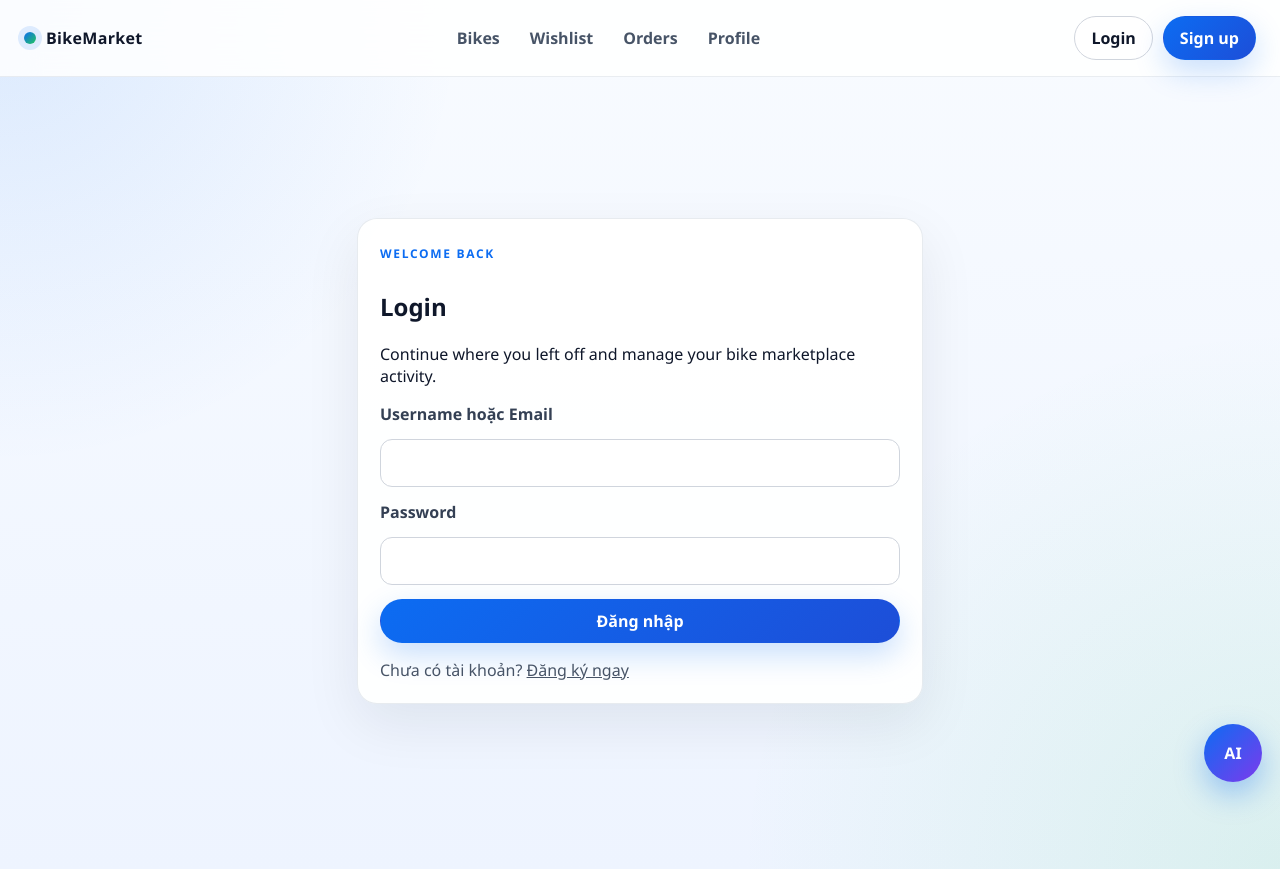
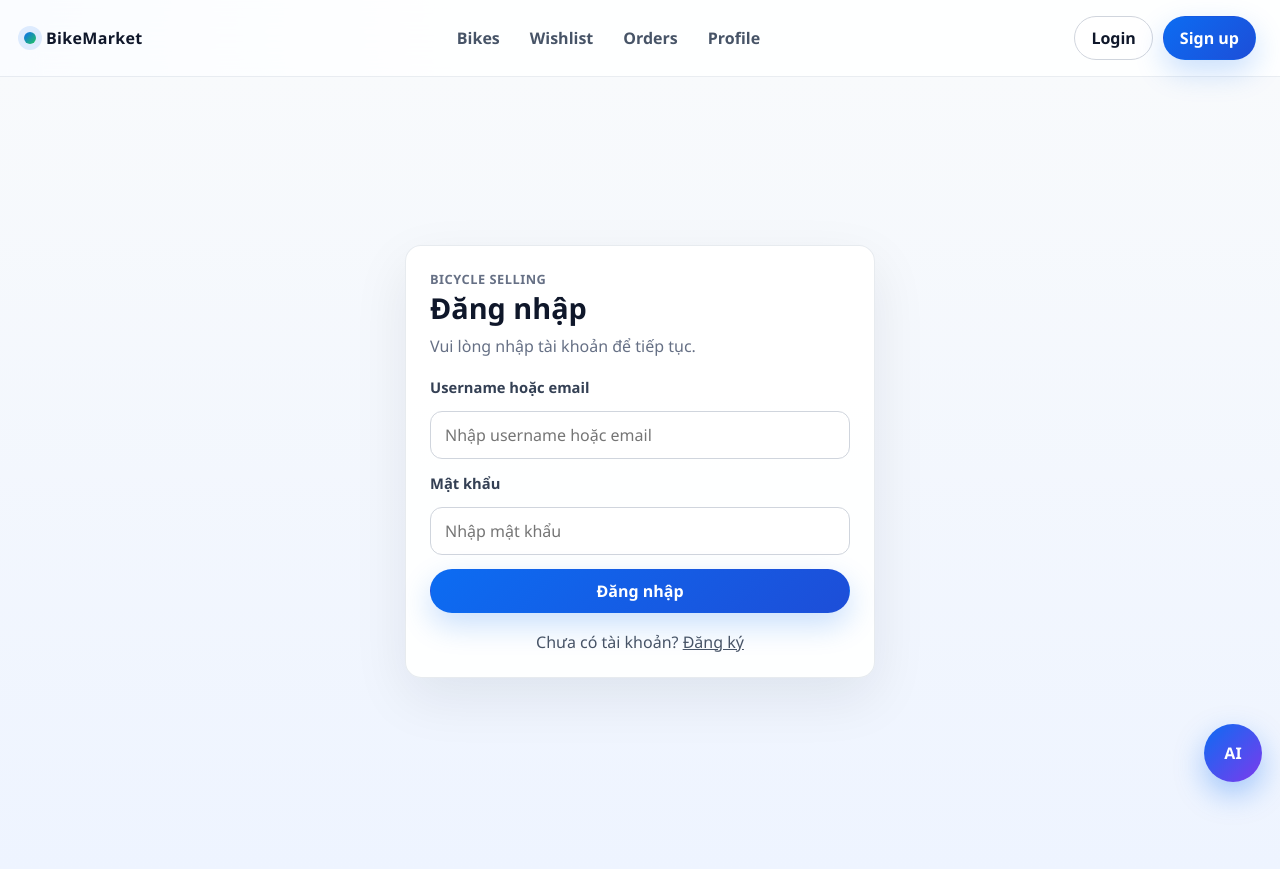
Before and after one commit to NhomJavaThayChien/Bicycle-Selling, a React (Create React App) app in the folder frontend/: page /login in a window 1280 px wide. Built offline with nearby package versions, Linux system fonts and the light colour scheme.

Commit message:
feat: simplify login page ui

```diff
--- a/frontend/src/App.css
+++ b/frontend/src/App.css
@@ -165,6 +165,52 @@
 
 .auth-card {
   width: min(100%, 520px);
+}
+
+.auth-card-simple {
+  width: min(100%, 420px);
+  border-radius: 16px;
+  padding: 24px;
+}
+
+.auth-page-simple {
+  background: linear-gradient(180deg, #f8fafc 0%, #eef4ff 100%);
+}
+
+.simple-auth-header {
+  margin-bottom: 20px;
+}
+
+.simple-auth-kicker {
+  margin: 0 0 8px;
+  color: #0c6cf2;
+  font-size: 0.8rem;
+  font-weight: 700;
+  letter-spacing: 0.04em;
+  text-transform: uppercase;
+}
+
+.simple-auth-header h1 {
+  margin: 0 0 8px;
+  font-size: 1.8rem;
+}
+
+.simple-auth-header p {
+  margin: 0;
+  color: #667085;
+}
+
+.simple-auth-form label {
+  font-size: 0.92rem;
+}
+
+.simple-auth-form input {
+  border-radius: 10px;
+}
+
+.simple-auth-footer {
+  text-align: center;
+  margin-top: 18px;
 }
 
 .auth-card-wide {
@@ -349,4 +395,8 @@
   .topbar-actions {
     justify-content: flex-start;
   }
+
+  .auth-card-simple {
+    padding: 20px;
+  }
 }
--- a/frontend/src/pages/LoginPage.jsx
+++ b/frontend/src/pages/LoginPage.jsx
@@ -37,31 +37,36 @@ function LoginPage() {
   };
 
   return (
-    <section className="auth-page">
-      <div className="auth-card">
-        <div className="section-heading">
-          <p className="eyebrow">Welcome back</p>
-          <h1>Login</h1>
-          <p>Continue where you left off and manage your bike marketplace activity.</p>
+    <section className="auth-page auth-page-simple">
+      <div className="auth-card auth-card-simple">
+        <div className="simple-auth-header">
+          <p className="simple-auth-kicker">Bicycle Selling</p>
+          <h1>Đăng nhập</h1>
+          <p>Vui lòng nhập tài khoản để tiếp tục.</p>
         </div>
-        <form className="auth-form" onSubmit={handleSubmit}>
-        <label htmlFor="usernameOrEmail">Username hoặc Email</label>
+
+        <form className="auth-form simple-auth-form" onSubmit={handleSubmit}>
+          <label htmlFor="usernameOrEmail">Username hoặc email</label>
           <input
             id="usernameOrEmail"
             name="usernameOrEmail"
             type="text"
             value={formData.usernameOrEmail}
             onChange={handleChange}
+            placeholder="Nhập username hoặc email"
+            autoComplete="username"
             required
           />
 
-        <label htmlFor="password">Password</label>
+          <label htmlFor="password">Mật khẩu</label>
           <input
             id="password"
             name="password"
             type="password"
             value={formData.password}
             onChange={handleChange}
+            placeholder="Nhập mật khẩu"
+            autoComplete="current-password"
             required
           />
 
@@ -71,8 +76,9 @@ function LoginPage() {
             {isSubmitting ? "Đang đăng nhập..." : "Đăng nhập"}
           </button>
         </form>
-        <p className="auth-footnote">
-          Chưa có tài khoản? <Link to="/register">Đăng ký ngay</Link>
+
+        <p className="auth-footnote simple-auth-footer">
+          Chưa có tài khoản? <Link to="/register">Đăng ký</Link>
         </p>
       </div>
     </section>
```
Also changed, not shown: 1 other file (tests, documents, lock files or other folders). Lines whose indentation alone changed are shown as unchanged.
